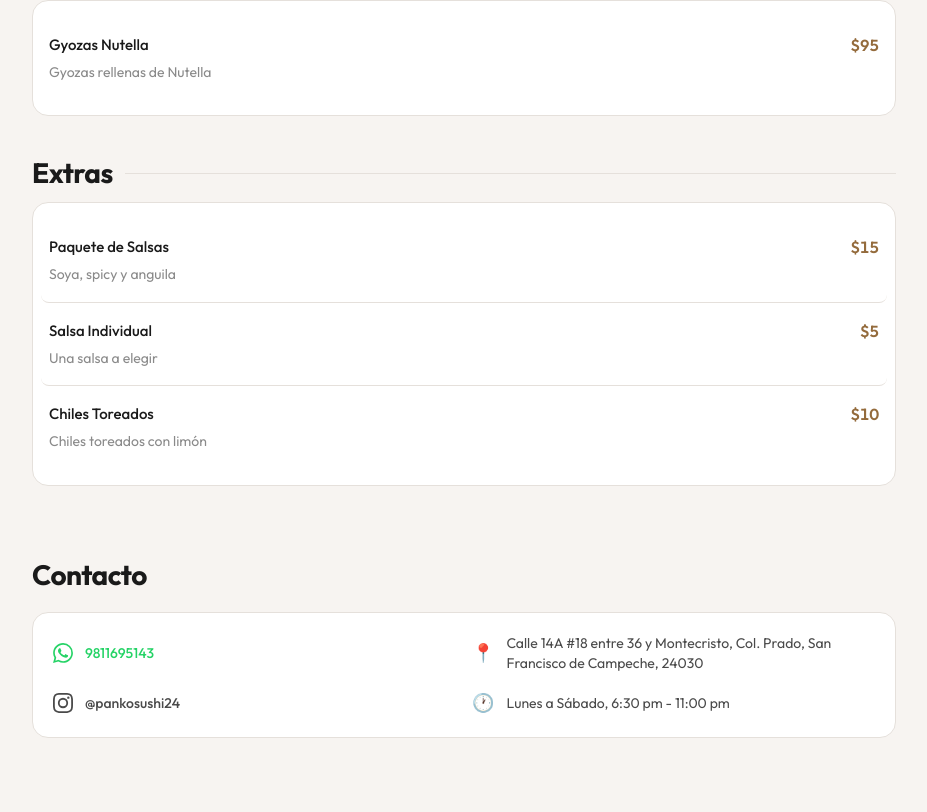
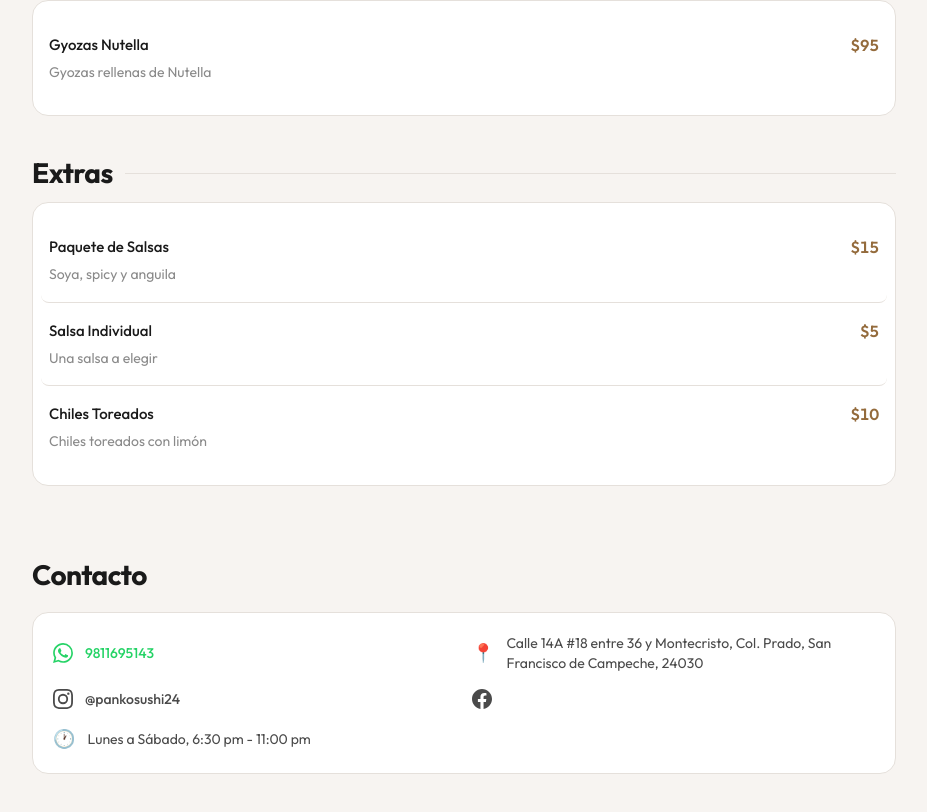
Before and after one commit to VictorLavalle/Panko-Sushi, a Next.js app: page / in a window 1280 px wide. Shown: the part 5242-6054 px from the top of the page, without its empty margins (176-1103 px from the left). Built offline with nearby package versions, Linux system fonts and the light colour scheme.

Commit message:
feat: translate tagline, hours, and add Facebook link

```diff
--- a/src/components/HeroBanner.tsx
+++ b/src/components/HeroBanner.tsx
@@ -35,13 +35,13 @@ export function HeroBanner({ logoSrc, restaurantName, tagline, hours, phone, add
 
       {/* Tagline */}
       <p className="mt-3 text-[var(--color-text-secondary)] text-base font-light tracking-wide">
-        {tagline}
+        {t("hero.tagline")}
       </p>
 
       {/* Info pills */}
       <div className="mt-5 flex flex-wrap justify-center gap-3 text-sm">
         <span className="inline-flex items-center gap-1.5 px-3 py-1.5 rounded-full bg-[var(--color-surface)] text-[var(--color-text-secondary)] border border-[var(--color-border)]">
-          🕐 {hours}
+          🕐 {t("hero.hours")}
         </span>
         <a
           href={`https://wa.me/52${phone}?text=${encodeURIComponent(t("whatsapp.message"))}`}
--- a/src/components/RestaurantInfo.tsx
+++ b/src/components/RestaurantInfo.tsx
@@ -8,10 +8,12 @@ interface RestaurantInfoProps {
   addressUrl: string;
   instagram: string;
   instagramUrl: string;
+  facebook: string;
+  facebookUrl: string;
   hours: string;
 }
 
-export function RestaurantInfo({ phone, address, addressUrl, instagram, instagramUrl, hours }: Readonly<RestaurantInfoProps>) {
+export function RestaurantInfo({ phone, address, addressUrl, instagram, instagramUrl, facebook, facebookUrl, hours }: Readonly<RestaurantInfoProps>) {
   const { t } = useI18n();
 
   return (
@@ -33,16 +35,24 @@ export function RestaurantInfo({ phone, address, addressUrl, instagram, instagra
           </a>
         </div>
         <div className="flex items-center gap-3">
-          <svg className="w-5 h-5 text-[var(--color-text-secondary)]" viewBox="0 0 24 24" fill="currentColor" aria-hidden="true">
-            <path d="M12 2.163c3.204 0 3.584.012 4.85.07 3.252.148 4.771 1.691 4.919 4.919.058 1.265.069 1.645.069 4.849 0 3.205-.012 3.584-.069 4.849-.149 3.225-1.664 4.771-4.919 4.919-1.266.058-1.644.07-4.85.07-3.204 0-3.584-.012-4.849-.07-3.26-.149-4.771-1.699-4.919-4.92-.058-1.265-.07-1.644-.07-4.849 0-3.204.013-3.583.07-4.849.149-3.227 1.664-4.771 4.919-4.919 1.266-.057 1.645-.069 4.849-.069zM12 0C8.741 0 8.333.014 7.053.072 2.695.272.273 2.69.073 7.052.014 8.333 0 8.741 0 12c0 3.259.014 3.668.072 4.948.2 4.358 2.618 6.78 6.98 6.98C8.333 23.986 8.741 24 12 24c3.259 0 3.668-.014 4.948-.072 4.354-.2 6.782-2.618 6.979-6.98.059-1.28.073-1.689.073-4.948 0-3.259-.014-3.667-.072-4.947-.196-4.354-2.617-6.78-6.979-6.98C15.668.014 15.259 0 12 0zm0 5.838a6.162 6.162 0 100 12.324 6.162 6.162 0 000-12.324zM12 16a4 4 0 110-8 4 4 0 010 8zm6.406-11.845a1.44 1.44 0 100 2.881 1.44 1.44 0 000-2.881z"/>
-          </svg>
-          <a href={instagramUrl} target="_blank" rel="noopener noreferrer" className="text-[var(--color-text-secondary)] font-medium hover:text-[var(--color-text)] transition-colors">
+          <a href={instagramUrl} target="_blank" rel="noopener noreferrer" className="flex items-center gap-3 text-[var(--color-text-secondary)] font-medium hover:text-[var(--color-text)] transition-colors">
+            <svg className="w-5 h-5" viewBox="0 0 24 24" fill="currentColor" aria-hidden="true">
+              <path d="M12 2.163c3.204 0 3.584.012 4.85.07 3.252.148 4.771 1.691 4.919 4.919.058 1.265.069 1.645.069 4.849 0 3.205-.012 3.584-.069 4.849-.149 3.225-1.664 4.771-4.919 4.919-1.266.058-1.644.07-4.85.07-3.204 0-3.584-.012-4.849-.07-3.26-.149-4.771-1.699-4.919-4.92-.058-1.265-.07-1.644-.07-4.849 0-3.204.013-3.583.07-4.849.149-3.227 1.664-4.771 4.919-4.919 1.266-.057 1.645-.069 4.849-.069zM12 0C8.741 0 8.333.014 7.053.072 2.695.272.273 2.69.073 7.052.014 8.333 0 8.741 0 12c0 3.259.014 3.668.072 4.948.2 4.358 2.618 6.78 6.98 6.98C8.333 23.986 8.741 24 12 24c3.259 0 3.668-.014 4.948-.072 4.354-.2 6.782-2.618 6.979-6.98.059-1.28.073-1.689.073-4.948 0-3.259-.014-3.667-.072-4.947-.196-4.354-2.617-6.78-6.979-6.98C15.668.014 15.259 0 12 0zm0 5.838a6.162 6.162 0 100 12.324 6.162 6.162 0 000-12.324zM12 16a4 4 0 110-8 4 4 0 010 8zm6.406-11.845a1.44 1.44 0 100 2.881 1.44 1.44 0 000-2.881z"/>
+            </svg>
             {instagram}
           </a>
         </div>
         <div className="flex items-center gap-3">
+          <a href={facebookUrl} target="_blank" rel="noopener noreferrer" className="flex items-center gap-3 text-[var(--color-text-secondary)] font-medium hover:text-[var(--color-text)] transition-colors">
+            <svg className="w-5 h-5" viewBox="0 0 24 24" fill="currentColor" aria-hidden="true">
+              <path d="M24 12.073c0-6.627-5.373-12-12-12s-12 5.373-12 12c0 5.99 4.388 10.954 10.125 11.854v-8.385H7.078v-3.47h3.047V9.43c0-3.007 1.792-4.669 4.533-4.669 1.312 0 2.686.235 2.686.235v2.953H15.83c-1.491 0-1.956.925-1.956 1.874v2.25h3.328l-.532 3.47h-2.796v8.385C19.612 23.027 24 18.062 24 12.073z"/>
+            </svg>
+            {facebook}
+          </a>
+        </div>
+        <div className="flex items-center gap-3">
           <span className="text-lg" aria-hidden="true">🕐</span>
-          <span className="text-[var(--color-text-secondary)]">{hours}</span>
+          <span className="text-[var(--color-text-secondary)]">{t("hero.hours")}</span>
         </div>
       </div>
     </section>
--- a/src/i18n/en.json
+++ b/src/i18n/en.json
@@ -24,5 +24,7 @@
   "category.postres": "Desserts",
   "category.extras": "Extras",
   "whatsapp.message": "Hi, I'd like to place an order 🍣",
-  "whatsapp.order": "Order"
+  "whatsapp.order": "Order",
+  "hero.tagline": "Sushi restaurant and a little bit more!",
+  "hero.hours": "Monday to Saturday, 6:30 pm - 11:00 pm"
 }
--- a/src/i18n/es.json
+++ b/src/i18n/es.json
@@ -24,5 +24,7 @@
   "category.postres": "Postres",
   "category.extras": "Extras",
   "whatsapp.message": "Hola, me gustaría hacer un pedido 🍣",
-  "whatsapp.order": "Ordenar"
+  "whatsapp.order": "Ordenar",
+  "hero.tagline": "Restaurante de sushi y algunas cositas más!",
+  "hero.hours": "Lunes a Sábado, 6:30 pm - 11:00 pm"
 }
```
